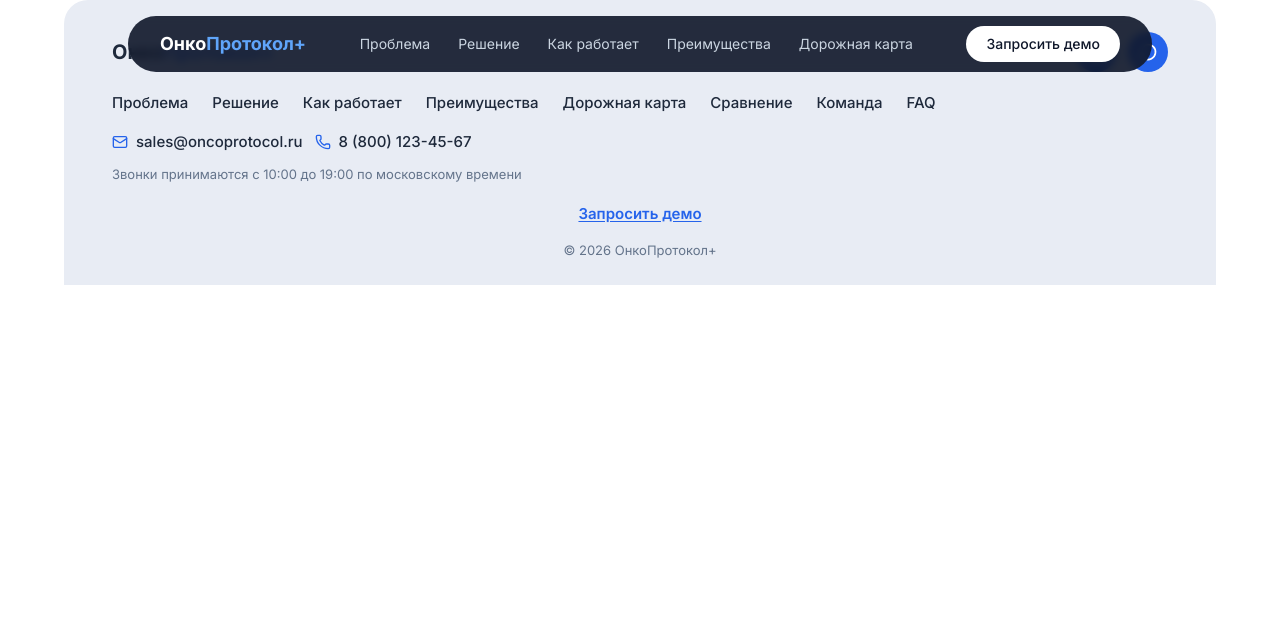
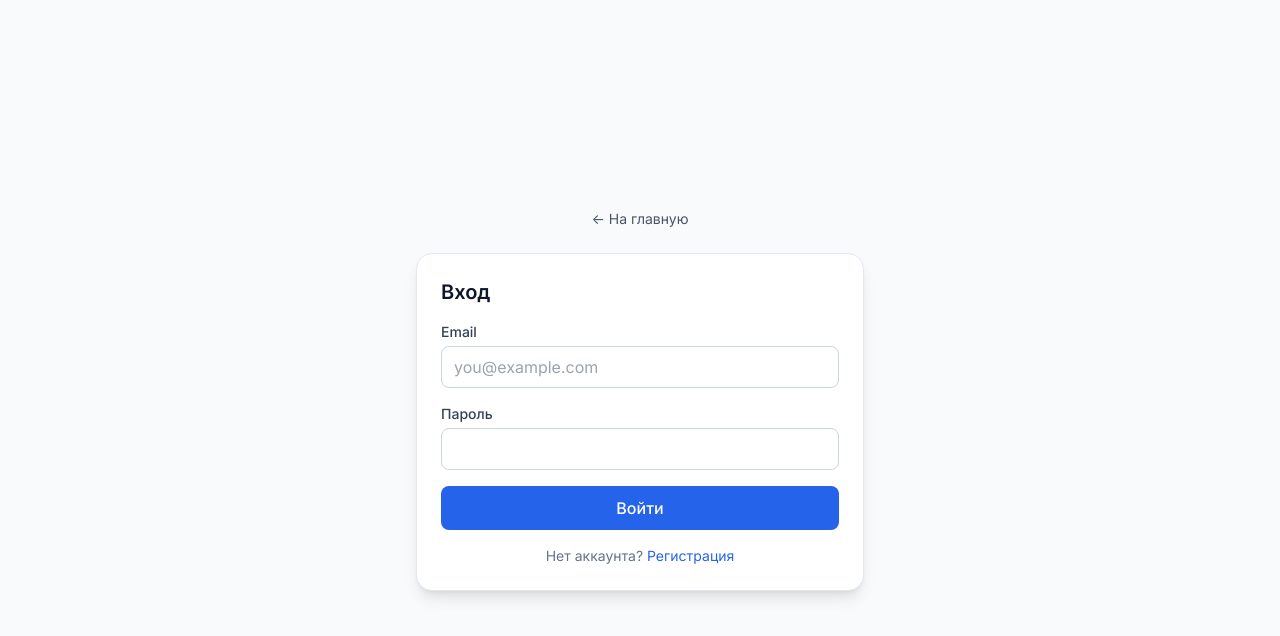
Before and after one commit to ResonanceTECH/Onco_SechHack, a React (Vite) app in the folder frontend/: page /auth/login in a window 1280 px wide. Shown: the top 636 px of the page. Built offline with nearby package versions, Linux system fonts and the light colour scheme.

Commit message:
refactor: изменения в App.tsx

```diff
--- a/frontend/src/App.tsx
+++ b/frontend/src/App.tsx
@@ -1,28 +1,58 @@
-import { BrowserRouter, Routes, Route } from 'react-router-dom';
-import { Header } from './components/Header';
-import { Footer } from './components/Footer';
-import { ScrollToHash } from './components/ScrollToHash';
+import { BrowserRouter, Routes, Route, Navigate } from 'react-router-dom';
+import { LandingLayout } from './components/layout/LandingLayout';
+import { AuthLayout } from './components/layout/AuthLayout';
+import { DoctorChatLayout } from './components/layout/DoctorChatLayout';
+import { ProtectedRoute } from './routes/ProtectedRoute';
 import { LandingPage } from './pages/LandingPage';
 import { RoadmapPage } from './pages/RoadmapPage';
 import { ComparisonPage } from './pages/ComparisonPage';
 import { TeamPage } from './pages/TeamPage';
+import { LoginPage } from './pages/auth/LoginPage';
+import { RegisterPage } from './pages/auth/RegisterPage';
+import { ChatsPage } from './pages/doctor/ChatsPage';
+import { HistoryPage } from './pages/doctor/HistoryPage';
+import { GuidelinesPage } from './pages/doctor/GuidelinesPage';
+import { NotificationsPage } from './pages/doctor/NotificationsPage';
+import { ProfilePage } from './pages/doctor/ProfilePage';
+import { HelpPage } from './pages/doctor/HelpPage';
+import { ReportPage } from './pages/doctor/ReportPage';
 
 export default function App() {
   return (
     <BrowserRouter>
-      <ScrollToHash />
-      <div className="min-h-screen bg-white antialiased">
-        <Header />
-        <main>
-          <Routes>
-            <Route path="/" element={<LandingPage />} />
-            <Route path="/roadmap" element={<RoadmapPage />} />
-            <Route path="/comparison" element={<ComparisonPage />} />
-            <Route path="/team" element={<TeamPage />} />
-          </Routes>
-        </main>
-        <Footer />
-      </div>
+      <Routes>
+        <Route path="/" element={<LandingLayout />}>
+          <Route index element={<LandingPage />} />
+          <Route path="roadmap" element={<RoadmapPage />} />
+          <Route path="comparison" element={<ComparisonPage />} />
+          <Route path="team" element={<TeamPage />} />
+        </Route>
+
+        <Route path="/auth" element={<AuthLayout />}>
+          <Route path="login" element={<LoginPage />} />
+          <Route path="register" element={<RegisterPage />} />
+        </Route>
+
+        <Route
+          path="/doctor"
+          element={
+            <ProtectedRoute>
+              <DoctorChatLayout />
+            </ProtectedRoute>
+          }
+        >
+          <Route index element={<Navigate to="/doctor/chats" replace />} />
+          <Route path="chats" element={<ChatsPage />} />
+          <Route path="history" element={<HistoryPage />} />
+          <Route path="guidelines" element={<GuidelinesPage />} />
+          <Route path="notifications" element={<NotificationsPage />} />
+          <Route path="profile" element={<ProfilePage />} />
+          <Route path="help" element={<HelpPage />} />
+          <Route path="check/:id/report" element={<ReportPage />} />
+        </Route>
+
+        <Route path="*" element={<Navigate to="/" replace />} />
+      </Routes>
     </BrowserRouter>
   );
 }
```
